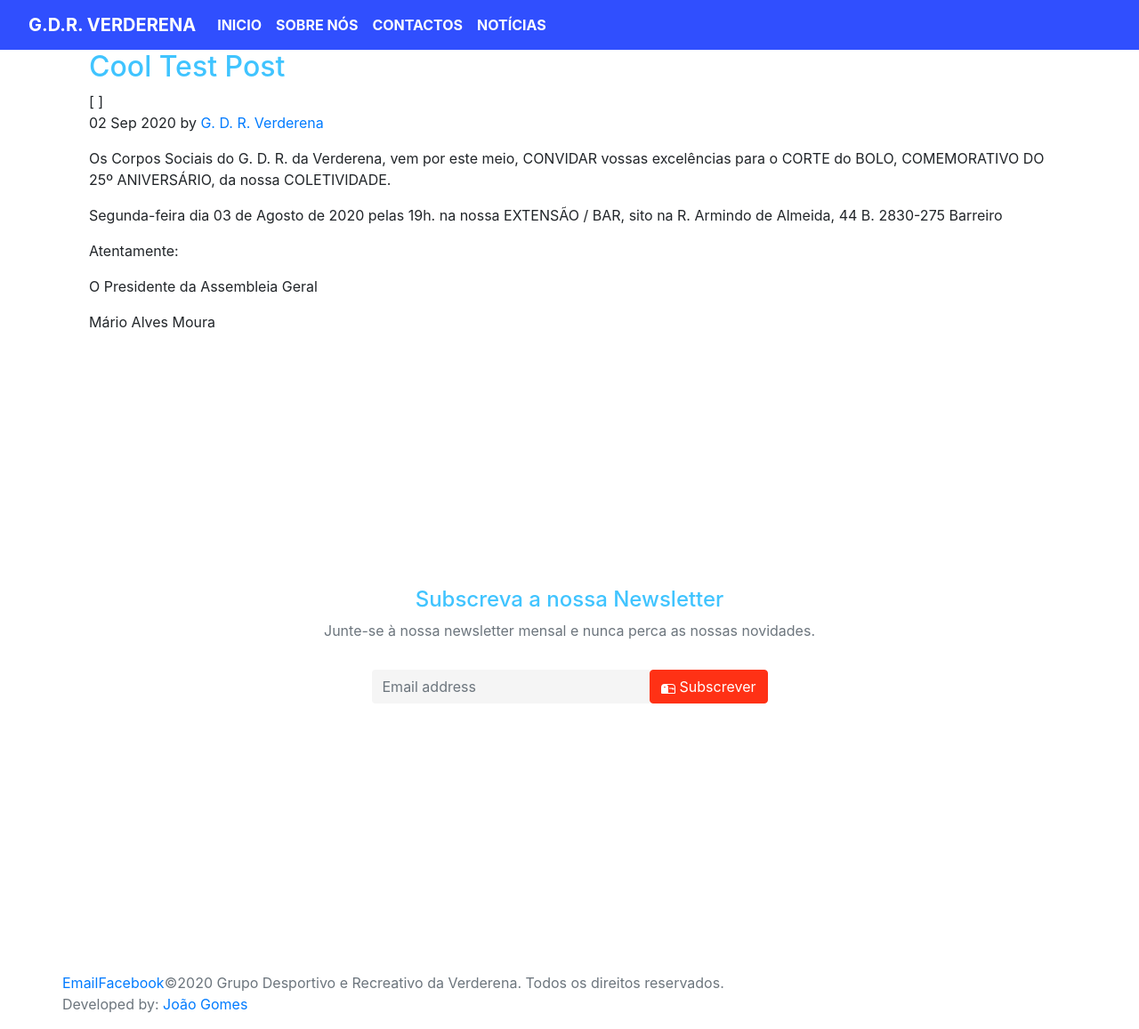
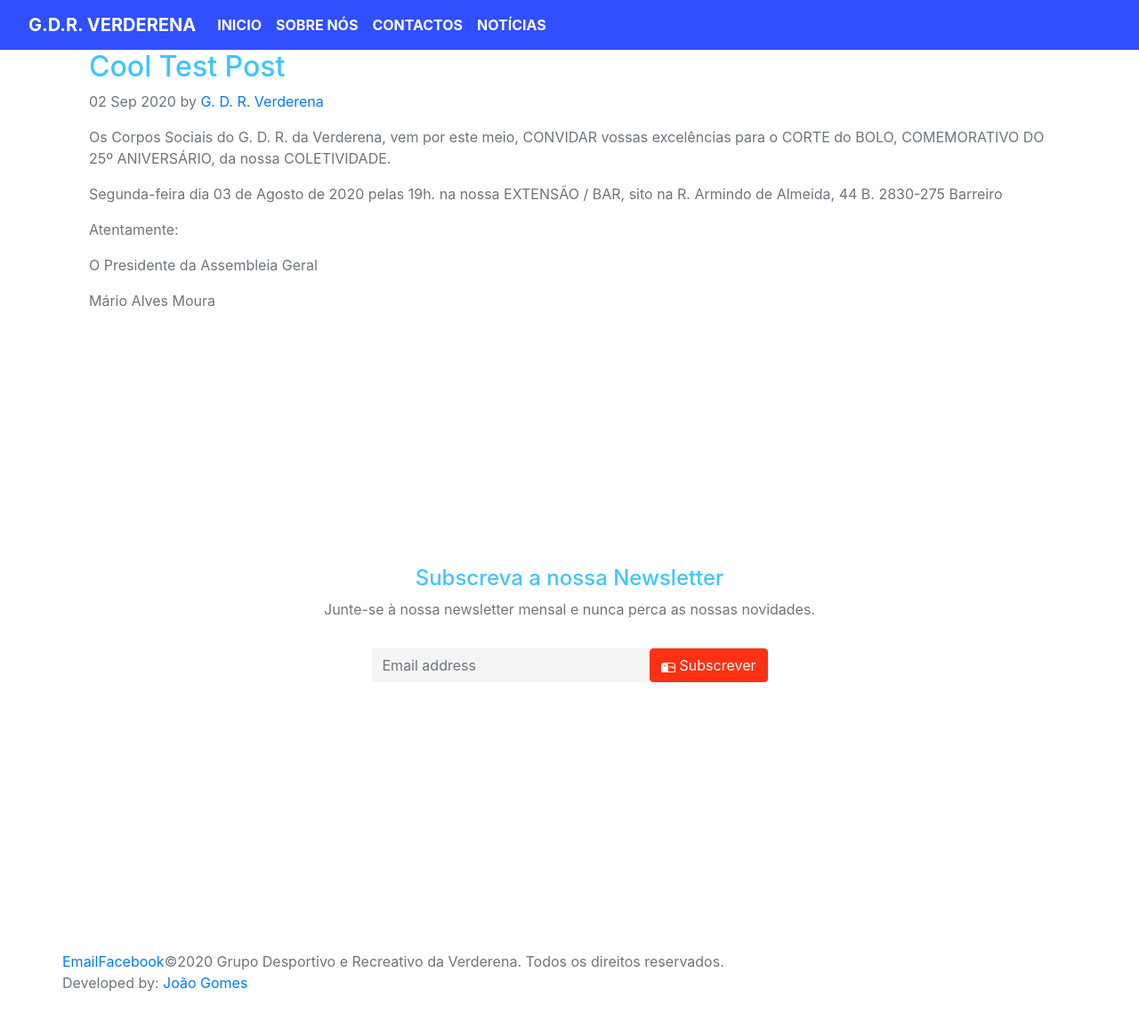
Before and after one commit to GDR-Verderena/gdr-verderena.github.io, a Jekyll site: the page built from _posts/2020-02-09-teste.markdown, in a window 1280 px wide. Shown: the whole page at 89% size. Built offline with Jekyll 4.4.1, drawn with Linux system fonts in a browser that asks for light colours; after the commit the page ends 1133 px from its top, so only the background shows below that.

Commit message:
Update post.html

```diff
--- a/_layouts/post.html
+++ b/_layouts/post.html
@@ -15,20 +15,24 @@
 
 
 
-<div class="container">
+<div class="container text-muted">
 <div class="blog-post">
         <h2 class="blog-post-title">{{ page.title }}</h2>
 
-        <span>[
+        <span>
 
   {% for tag in page.tags %}
     {% capture tag_name %}{{ tag }}{% endcapture %}
-    <a href="/tag/{{ tag_name }}"><code class="highligher-rouge"><nobr>{{ tag_name }}</nobr></code>&nbsp;</a>
+    <a href="/tag/{{ tag_name }}"><code class="noselect  btn btn-light btn-sm mb-1 text-small mt-2 font-weight-light text-secondary"><nobr>
+          <svg width="1em" height="1em" viewBox="0 0 16 16" class="bi bi-hash" fill="currentColor" xmlns="http://www.w3.org/2000/svg">
+            <path d="M8.39 12.648a1.32 1.32 0 0 0-.015.18c0 .305.21.508.5.508.266 0 .492-.172.555-.477l.554-2.703h1.204c.421 0 .617-.234.617-.547 0-.312-.188-.53-.617-.53h-.985l.516-2.524h1.265c.43 0 .618-.227.618-.547 0-.313-.188-.524-.618-.524h-1.046l.476-2.304a1.06 1.06 0 0 0 .016-.164.51.51 0 0 0-.516-.516.54.54 0 0 0-.539.43l-.523 2.554H7.617l.477-2.304c.008-.04.015-.118.015-.164a.512.512 0 0 0-.523-.516.539.539 0 0 0-.531.43L6.53 5.484H5.414c-.43 0-.617.22-.617.532 0 .312.187.539.617.539h.906l-.515 2.523H4.609c-.421 0-.609.219-.609.531 0 .313.188.547.61.547h.976l-.516 2.492c-.008.04-.015.125-.015.18 0 .305.21.508.5.508.265 0 .492-.172.554-.477l.555-2.703h2.242l-.515 2.492zm-1-6.109h2.266l-.515 2.563H6.859l.532-2.563z"/>
+           </svg>
+          {{ tag_name }}</nobr></code>&nbsp;</a>
   {% endfor %}
 
-                ]</span>
+                </span>
 
-        <p class="blog-post-meta meta">{{ page.date | date_to_string }} by <a href="#">G. D. R. Verderena</a></p>
+        <p class="blog-post-meta meta">{{ page.date | date_to_string }} by <a class"link" href="#">G. D. R. Verderena</a></p>
 
          {{ content }}
       </div>
```
